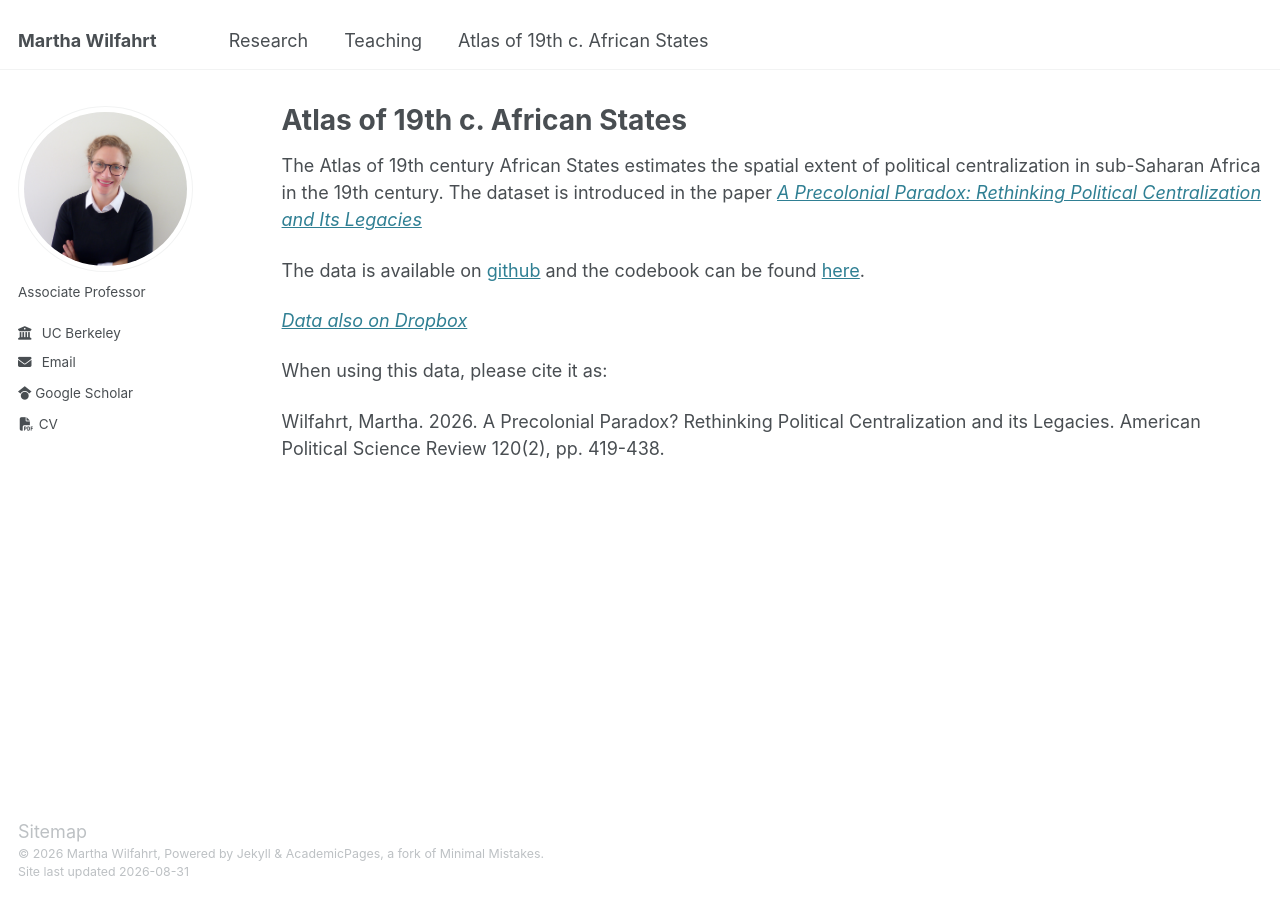
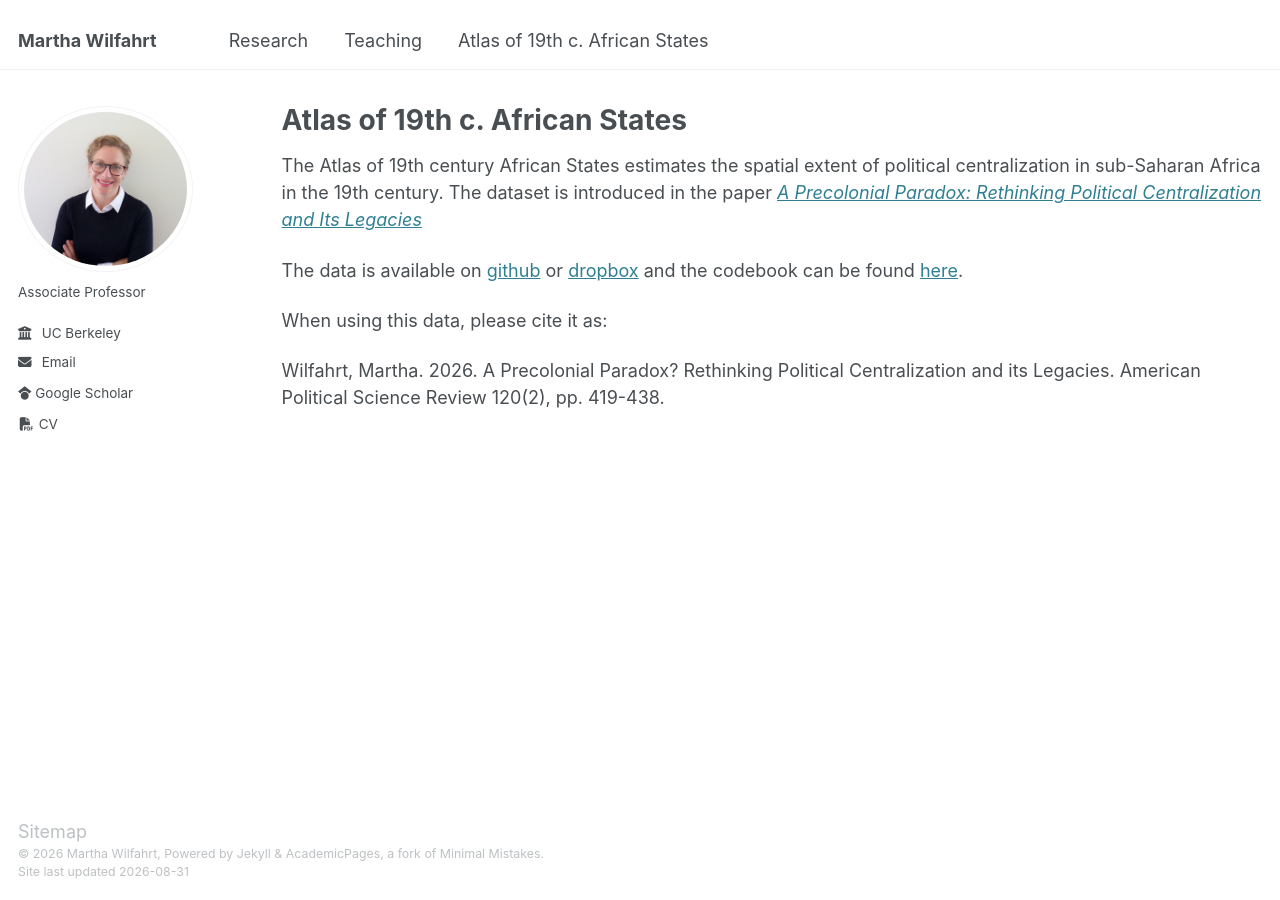
Before and after one commit to martha-wilfahrt/martha-wilfahrt.github.io, a Jekyll site: the page built from _pages/atlas.md, in a window 1280 px wide. Built offline with Jekyll 4.4.1, drawn with Linux system fonts in a browser that asks for light colours.

Commit message:
Update atlas.md

```diff
--- a/_pages/atlas.md
+++ b/_pages/atlas.md
@@ -8,9 +8,8 @@ author_profile: true
 The Atlas of 19th century African States estimates the spatial extent of political centralization
 in sub-Saharan Africa in the 19th century. The dataset is introduced in the paper [_A Precolonial Paradox: Rethinking Political Centralization and Its Legacies_](https://doi.org/10.1017/S0003055425101044)
 
-The data is available on [github](https://github.com/martha-wilfahrt/atlas-precolonial-african-states) and the codebook can be found [here](https://martha-wilfahrt.github.io/files/1_Atlas_Codebook.pdf).
+The data is available on [github](https://github.com/martha-wilfahrt/atlas-precolonial-african-states) or [dropbox](https://www.dropbox.com/scl/fi/2tx4c7mev9ot0cwaaq9g6/Atlas-of-African-Centralized-States.zip?rlkey=7myvu29k97cahrzx8oplhg8t5&dl=0) and the codebook can be found [here](https://martha-wilfahrt.github.io/files/1_Atlas_Codebook.pdf).
 
-[_Data also on Dropbox_](https://www.dropbox.com/scl/fi/2tx4c7mev9ot0cwaaq9g6/Atlas-of-African-Centralized-States.zip?rlkey=7myvu29k97cahrzx8oplhg8t5&dl=0)
 
 When using this data, please cite it as:
 
```
